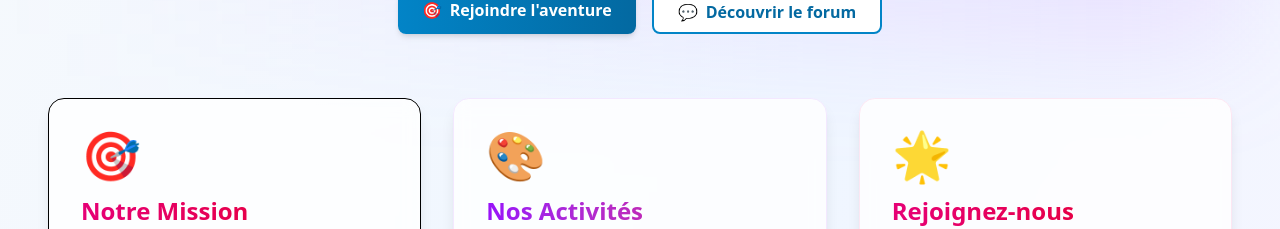
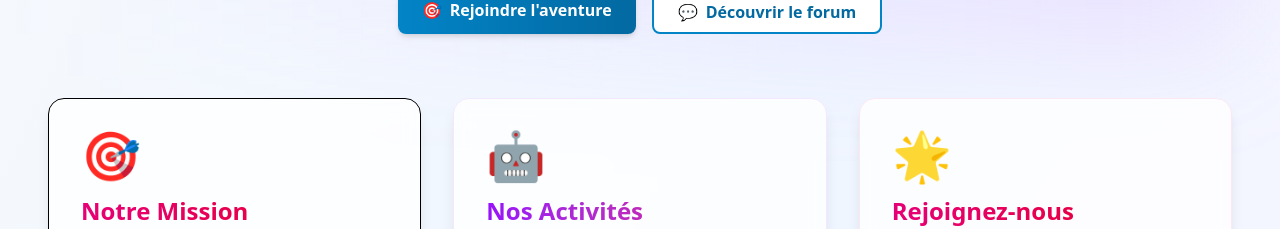
Before and after one commit to Sam9682/ai-hypervisia, a React (Vite) app in the folder frontend/: page / in a window 1280 px wide. Shown: the part 1012-1241 px from the top of the page. Built offline with nearby package versions, Linux system fonts and the light colour scheme; no server answers.

Commit message:
change emoji

```diff
--- a/frontend/src/pages/HomePage.tsx
+++ b/frontend/src/pages/HomePage.tsx
@@ -115,7 +115,7 @@ export const HomePage = () => {
         </div>
 
         <div className="bg-white/80 backdrop-blur-sm p-8 rounded-2xl shadow-lg card-hover border border-purple-100">
-          <div className="text-5xl mb-4">🎨</div>
+          <div className="text-5xl mb-4">🤖</div>
           <h2 className="text-2xl font-bold text-gray-900 mb-4 bg-gradient-to-r from-purple-600 to-pink-600 bg-clip-text text-transparent">
             Nos Activités
           </h2>
```
